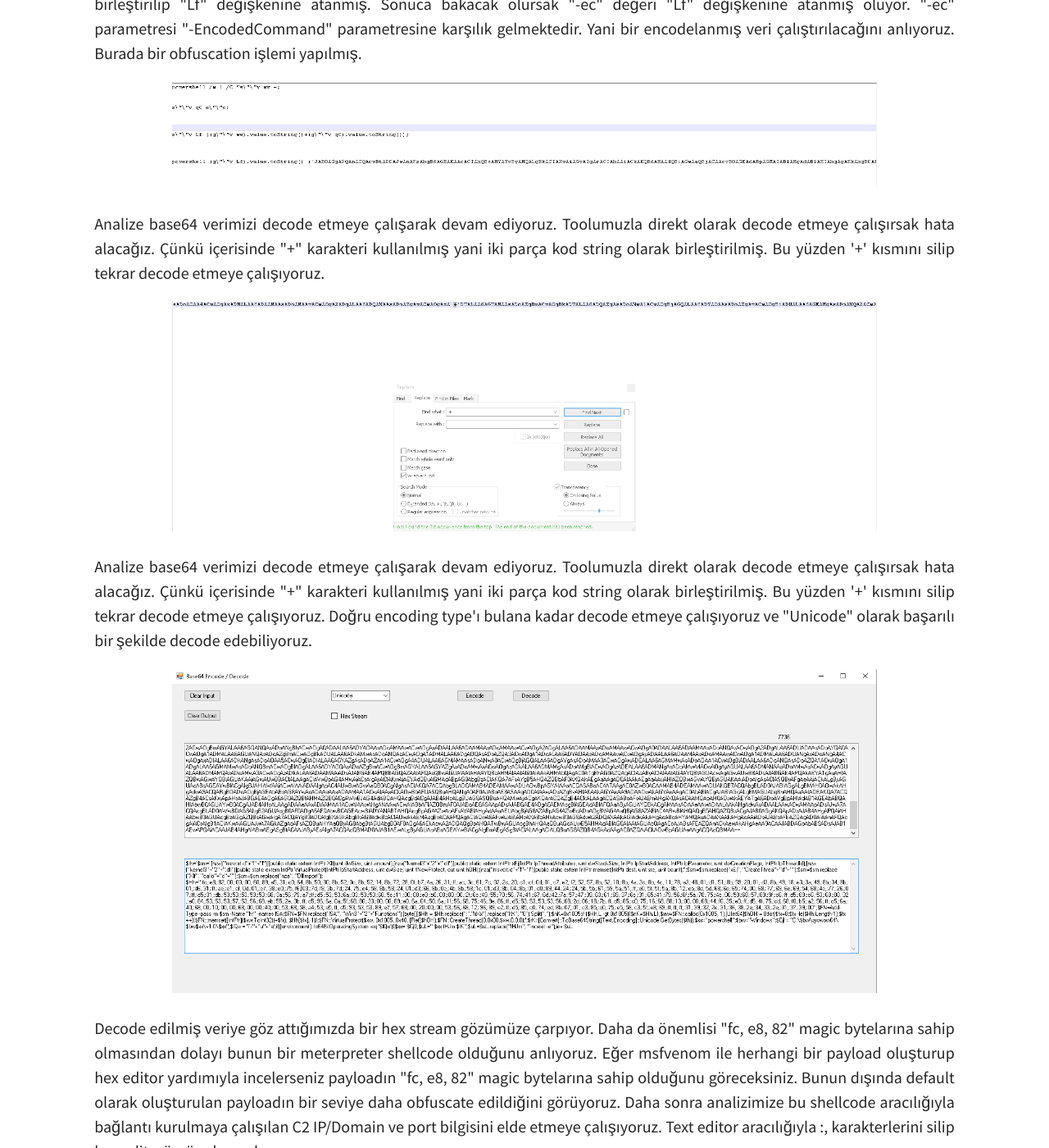
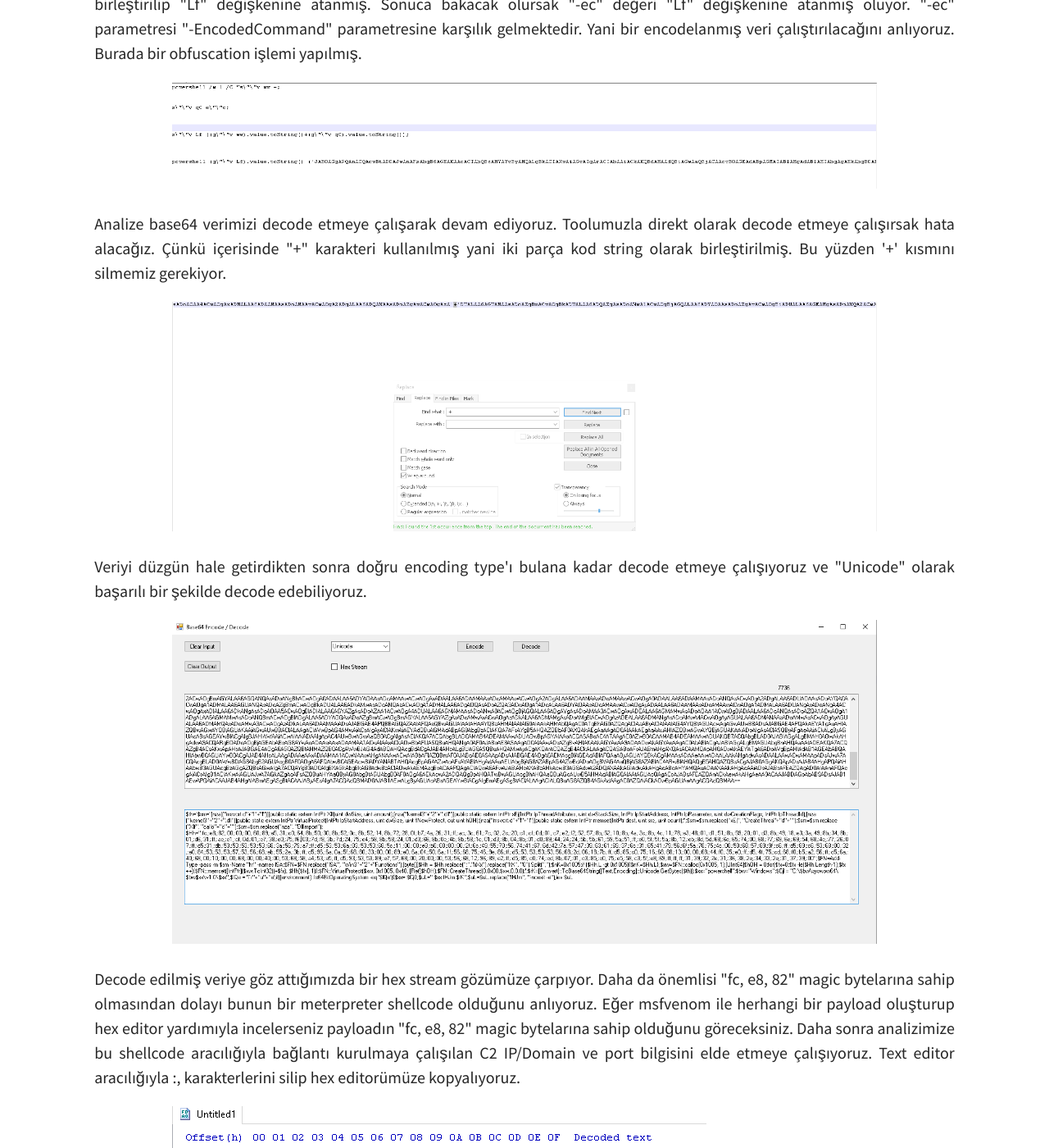
Before and after one commit to batuhankutluca/batuhankutluca.github.io, a Jekyll site: the page built from _posts/2020-01-19-powershell-series-3-zararli-powershell-script-analizi-part1.md, in a window 1280 px wide and 1400 px high, scrolled down 4453 px. Shown: the whole window at 82% size. Built offline with Jekyll 4.4.1, drawn with Linux system fonts in a browser that asks for light colours; some of the changed text lies outside the part shown.

Commit message:
Update 2020-01-19-powershell-series-3-zararli-powershell-script-analizi-part1.md

```diff
--- a/_posts/2020-01-19-powershell-series-3-zararli-powershell-script-analizi-part1.md
+++ b/_posts/2020-01-19-powershell-series-3-zararli-powershell-script-analizi-part1.md
@@ -56,17 +56,18 @@ Karşı sunucu ayakta olmadığı için herhangi bir data akışı sağlanmadı
 
 ![img]({{ site.baseurl }}/assets/img/powershell-3/6.png)
 
-<p align="justify">Analize base64 verimizi decode etmeye çalışarak devam ediyoruz. Toolumuzla direkt olarak decode etmeye çalışırsak hata alacağız. Çünkü içerisinde "+" karakteri kullanılmış yani iki parça kod string olarak birleştirilmiş. Bu yüzden '+' kısmını silip tekrar decode etmeye çalışıyoruz.</p>
+<p align="justify">Analize base64 verimizi decode etmeye çalışarak devam ediyoruz. Toolumuzla direkt olarak decode etmeye çalışırsak hata alacağız. Çünkü içerisinde "+" karakteri kullanılmış yani iki parça kod string olarak birleştirilmiş. Bu yüzden '+' kısmını silmemiz gerekiyor.</p>
 
 ![img]({{ site.baseurl }}/assets/img/powershell-3/7.png)
 
-<p align="justify">Analize base64 verimizi decode etmeye çalışarak devam ediyoruz. Toolumuzla direkt olarak decode etmeye çalışırsak hata alacağız. Çünkü içerisinde "+" karakteri kullanılmış yani iki parça kod string olarak birleştirilmiş. Bu yüzden '+' kısmını silip tekrar decode etmeye çalışıyoruz. Doğru encoding type'ı bulana kadar decode etmeye çalışıyoruz ve "Unicode" olarak başarılı bir şekilde decode edebiliyoruz.</p>
+<p align="justify">Veriyi düzgün hale getirdikten sonra doğru encoding type'ı bulana kadar decode etmeye çalışıyoruz ve "Unicode" olarak başarılı bir şekilde decode edebiliyoruz.</p>
 
 ![img]({{ site.baseurl }}/assets/img/powershell-3/8.png)
 
-<p align="justify">Decode edilmiş veriye göz attığımızda bir hex stream gözümüze çarpıyor. Daha da önemlisi "fc, e8, 82" magic bytelarına sahip olmasından dolayı bunun bir meterpreter shellcode olduğunu anlıyoruz. Eğer msfvenom ile herhangi bir payload oluşturup hex editor yardımıyla incelerseniz payloadın "fc, e8, 82" magic bytelarına sahip olduğunu göreceksiniz. Bunun dışında default olarak oluşturulan payloadın bir seviye daha obfuscate edildiğini görüyoruz. Daha sonra analizimize bu shellcode aracılığıyla bağlantı kurulmaya çalışılan C2 IP/Domain ve port bilgisini elde etmeye çalışıyoruz. Text editor aracılığıyla :, karakterlerini silip hex editorümüze kopyalıyoruz.</p>
+<p align="justify">Decode edilmiş veriye göz attığımızda bir hex stream gözümüze çarpıyor. Daha da önemlisi "fc, e8, 82" magic bytelarına sahip olmasından dolayı bunun bir meterpreter shellcode olduğunu anlıyoruz. Eğer msfvenom ile herhangi bir payload oluşturup hex editor yardımıyla incelerseniz payloadın "fc, e8, 82" magic bytelarına sahip olduğunu göreceksiniz. Daha sonra analizimize bu shellcode aracılığıyla bağlantı kurulmaya çalışılan C2 IP/Domain ve port bilgisini elde etmeye çalışıyoruz. Text editor aracılığıyla :, karakterlerini silip hex editorümüze kopyalıyoruz.</p>
 
 ![img]({{ site.baseurl }}/assets/img/powershell-3/9.png)
+
 
 
 
```
